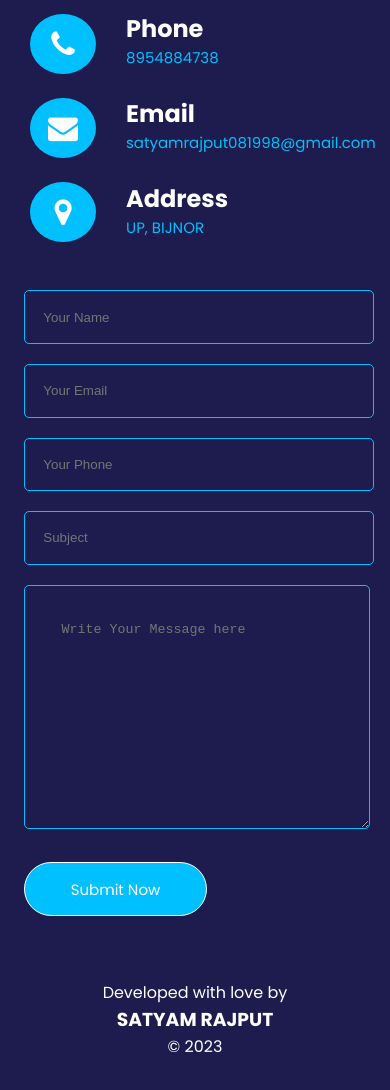
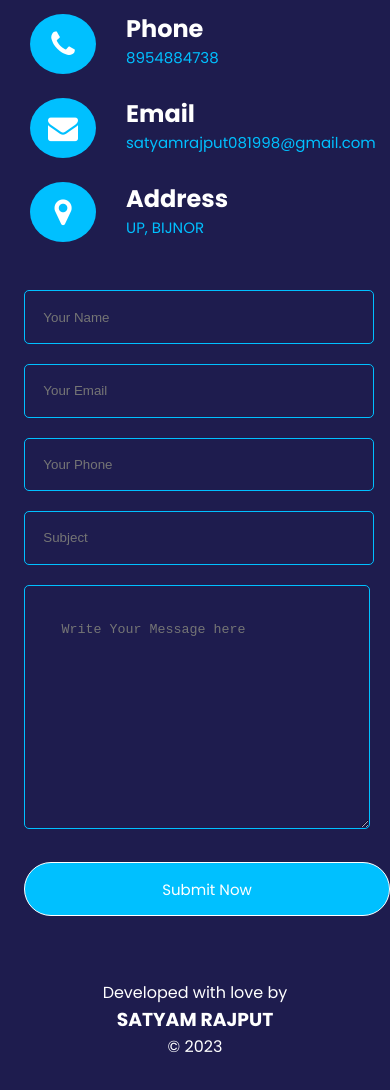
Before and after one commit to SATYAM08RAJPUT/JavaScript-Portfolio, a website built with Vite: page index.html in a window 390 px wide. Shown: the part 5381-6471 px from the top of the page. Built offline with nearby package versions, Linux system fonts and the light colour scheme.

Commit message:
modification in submit button

```diff
--- a/style.css
+++ b/style.css
@@ -68,7 +68,6 @@ body{
     color: white;
     margin-top: 10%;
     font-size: 25px;
-    width: ;
     margin-left: 10%;
     display: flex;
     font-family: 'Poppins', sans-serif;
@@ -296,7 +295,7 @@ input{
 .submitbtn{
     padding: 5%;
     margin-top: 8%;
-    width: 55%;
+    width: 100%;
     border: solid 1px;
     font-size: 15px;
     font-family: 'Poppins', sans-serif;
@@ -706,11 +705,10 @@ input{
     width: 74%;
     height: 20vh;
 }
-
 .submitbtn{
     padding: 4%;
     margin-top: 8%;
-    width: 50%;
+    width: 100%;
     border: solid 1px;
     font-size: 15px;
     font-family: 'Poppins', sans-serif;
@@ -727,6 +725,4 @@ input{
     margin-bottom: 10%;
     color: white;
 }
-
-
 }
```
